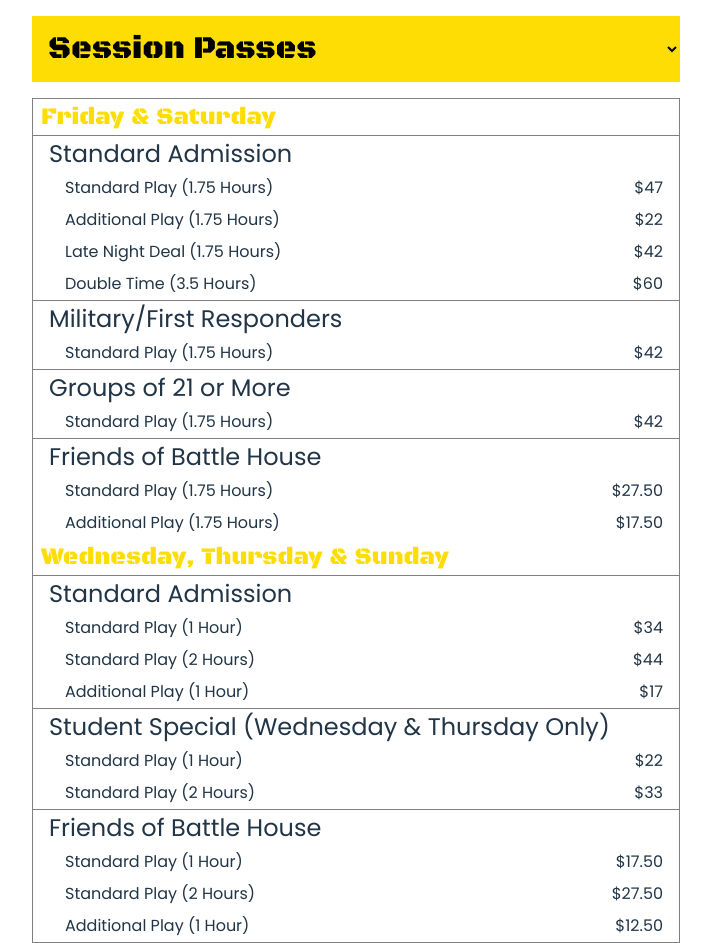
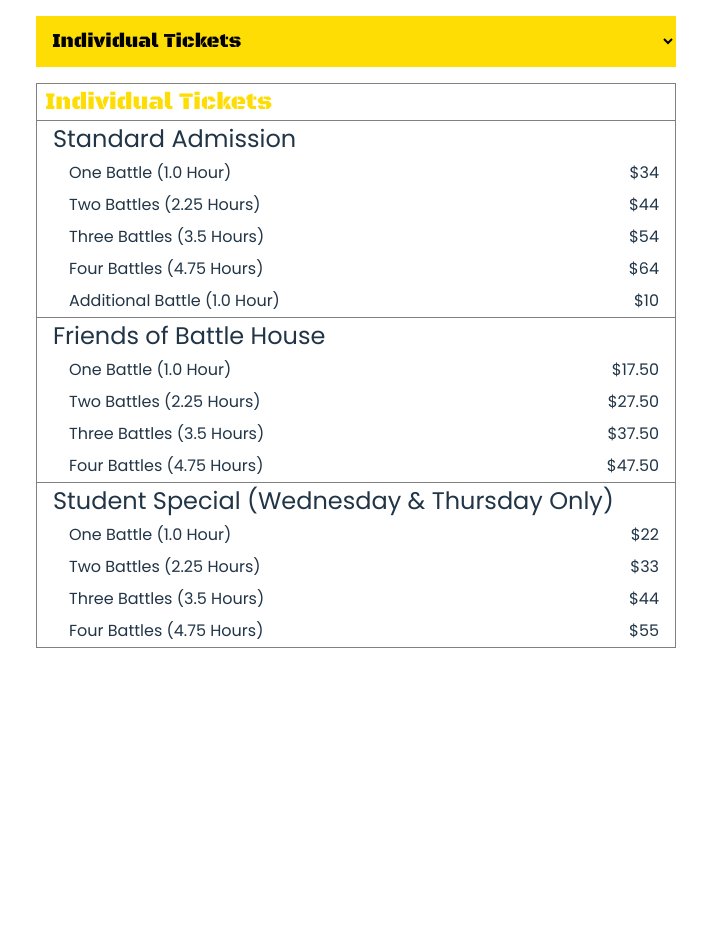
Before and after one commit to beans-squared/bh-companion-website, a React (Vite) app: page /pricing-reference in a window 1280 px wide. Shown: the whole page, without its empty margins (284-995 px from the left). After the commit the page ends 800 px from the top, so only its background shows below. Built offline with nearby package versions, Linux system fonts and the light colour scheme.

Commit message:
Update pricing

```diff
--- a/src/routes/PricingReference.css
+++ b/src/routes/PricingReference.css
@@ -8,7 +8,7 @@
 #page select {
 	margin: 1rem 0;
 	font-family: 'Black Ops One';
-	font-size: 2rem;
+	font-size: 1.25rem;
 	color: black;
 	background-color: var(--color-brand);
 }
--- a/src/routes/PricingReference.jsx
+++ b/src/routes/PricingReference.jsx
@@ -8,92 +8,66 @@
 		if (chartSelection === 'sessionPasses') {
 			return (
 				<section className="price-container">
-					<h1>Friday & Saturday</h1>
+					<h1>Individual Tickets</h1>
 					<h2>Standard Admission</h2>
 					<section className="prices">
 						<p>
-							<span>Standard Play (1.75 Hours)</span>
-							<span>$47</span>
+							<span>One Battle (1.0 Hour)</span>
+							<span>$34</span>
 						</p>
 						<p>
-							<span>Additional Play (1.75 Hours)</span>
-							<span>$22</span>
+							<span>Two Battles (2.25 Hours)</span>
+							<span>$44</span>
 						</p>
 						<p>
-							<span>Late Night Deal (1.75 Hours)</span>
-							<span>$42</span>
+							<span>Three Battles (3.5 Hours)</span>
+							<span>$54</span>
 						</p>
 						<p>
-							<span>Double Time (3.5 Hours)</span>
-							<span>$60</span>
+							<span>Four Battles (4.75 Hours)</span>
+							<span>$64</span>
 						</p>
-					</section>
-					<h2>Military/First Responders</h2>
-					<section className="prices">
 						<p>
-							<span>Standard Play (1.75 Hours)</span>
-							<span>$42</span>
-						</p>
-					</section>
-					<h2>Groups of 21 or More</h2>
-					<section className="prices">
-						<p>
-							<span>Standard Play (1.75 Hours)</span>
-							<span>$42</span>
+							<span>Additional Battle (1.0 Hour)</span>
+							<span>$10</span>
 						</p>
 					</section>
 					<h2>Friends of Battle House</h2>
 					<section className="prices">
 						<p>
-							<span>Standard Play (1.75 Hours)</span>
+							<span>One Battle (1.0 Hour)</span>
+							<span>$17.50</span>
+						</p>
+						<p>
+							<span>Two Battles (2.25 Hours)</span>
 							<span>$27.50</span>
 						</p>
 						<p>
-							<span>Additional Play (1.75 Hours)</span>
-							<span>$17.50</span>
-						</p>
-					</section>
-
-					<h1>Wednesday, Thursday & Sunday</h1>
-					<h2>Standard Admission</h2>
-					<section className="prices">
-						<p>
-							<span>Standard Play (1 Hour)</span>
-							<span>$34</span>
+							<span>Three Battles (3.5 Hours)</span>
+							<span>$37.50</span>
 						</p>
 						<p>
-							<span>Standard Play (2 Hours)</span>
-							<span>$44</span>
-						</p>
-						<p>
-							<span>Additional Play (1 Hour)</span>
-							<span>$17</span>
+							<span>Four Battles (4.75 Hours)</span>
+							<span>$47.50</span>
 						</p>
 					</section>
 					<h2>Student Special (Wednesday & Thursday Only)</h2>
 					<section className="prices">
 						<p>
-							<span>Standard Play (1 Hour)</span>
+							<span>One Battle (1.0 Hour)</span>
 							<span>$22</span>
 						</p>
 						<p>
-							<span>Standard Play (2 Hours)</span>
+							<span>Two Battles (2.25 Hours)</span>
 							<span>$33</span>
 						</p>
-					</section>
-					<h2>Friends of Battle House</h2>
-					<section className="prices">
 						<p>
-							<span>Standard Play (1 Hour)</span>
-							<span>$17.50</span>
+							<span>Three Battles (3.5 Hours)</span>
+							<span>$44</span>
 						</p>
 						<p>
-							<span>Standard Play (2 Hours)</span>
-							<span>$27.50</span>
-						</p>
-						<p>
-							<span>Additional Play (1 Hour)</span>
-							<span>$12.50</span>
+							<span>Four Battles (4.75 Hours)</span>
+							<span>$55</span>
 						</p>
 					</section>
 				</section>
@@ -102,36 +76,18 @@
 			return (
 				<section className="price-container">
 					<h1>Mid-Week Off Hours</h1>
-					<h2>1.75 Hours</h2>
+					<h2>1.0 Hour</h2>
 					<section className="prices">
 						<p>
 							<span>Battle Outside Open Hours</span>
 						</p>
 						<p>
 							<span>Minimum Deposit</span>
-							<span>$614</span>
+							<span>$458</span>
 						</p>
 						<p>
 							<span>Minimum Players</span>
 							<span>12</span>
-						</p>
-						<p>
-							<span>Additional Players</span>
-							<span>$47</span>
-						</p>
-					</section>
-					<h2>1.0 Hours</h2>
-					<section className="prices">
-						<p>
-							<span>Battle Outside Open Hours</span>
-						</p>
-						<p>
-							<span>Minimum Deposit</span>
-							<span>$540</span>
-						</p>
-						<p>
-							<span>Minimum Players</span>
-							<span>15</span>
 						</p>
 						<p>
 							<span>Additional Players</span>
@@ -145,7 +101,7 @@
 						</p>
 						<p>
 							<span>Minimum Deposit</span>
-							<span>$558</span>
+							<span>$578</span>
 						</p>
 						<p>
 							<span>Minimum Players</span>
@@ -157,21 +113,40 @@
 						</p>
 					</section>
 					<h1>Organized School & Youth Groups</h1>
-					<h2>Off Hours</h2>
+					<h2>1.0 Hour</h2>
 					<section className="prices">
 						<p>
 							<span>Battle Outside Open Hours</span>
 						</p>
 						<p>
-							<span>15-40 Players</span>
-							<span>$35</span>
+							<span>Minimum Deposit</span>
+							<span>$500</span>
 						</p>
 						<p>
-							<span>41+ Players</span>
-							<span>$32</span>
+							<span>Minimum Players</span>
+							<span>20</span>
 						</p>
 						<p>
-							<span>No Charge for Event Room</span>
+							<span>Additional Players</span>
+							<span>$25</span>
+						</p>
+					</section>
+					<h2>2.0 Hours</h2>
+					<section className="prices">
+						<p>
+							<span>Battle Outside Open Hours</span>
+						</p>
+						<p>
+							<span>Minimum Deposit</span>
+							<span>$700</span>
+						</p>
+						<p>
+							<span>Minimum Players</span>
+							<span>20</span>
+						</p>
+						<p>
+							<span>Additional Players</span>
+							<span>$35</span>
 						</p>
 					</section>
 					<h1>Wednesday & Thursday</h1>
@@ -182,7 +157,7 @@
 						</p>
 						<p>
 							<span>Minimum Deposit</span>
-							<span>$710</span>
+							<span>$730</span>
 						</p>
 						<p>
 							<span>Minimum Players</span>
@@ -200,7 +175,7 @@
 						</p>
 						<p>
 							<span>Minimum Deposit</span>
-							<span>$910</span>
+							<span>$930</span>
 						</p>
 						<p>
 							<span>Minimum Players</span>
@@ -211,64 +186,7 @@
 							<span>$44</span>
 						</p>
 					</section>
-					<h1>Friday</h1>
-					<section className="prices">
-						<p>
-							<span>Battle During Open Hours</span>
-						</p>
-						<p>
-							<span>Minimum Deposit</span>
-							<span>$1,225</span>
-						</p>
-						<p>
-							<span>Minimum Players</span>
-							<span>25</span>
-						</p>
-						<p>
-							<span>Additional Players</span>
-							<span>$47</span>
-						</p>
-					</section>
-					<h1>Saturday</h1>
-					<h2>Non-Peak Hours</h2>
-					<section className="prices">
-						<p>
-							<span>Battle During Open Hours</span>
-							<span>11am & 9pm</span>
-						</p>
-						<p>
-							<span>Minimum Deposit</span>
-							<span>$1,225</span>
-						</p>
-						<p>
-							<span>Minimum Players</span>
-							<span>25</span>
-						</p>
-						<p>
-							<span>Additional Players</span>
-							<span>$47</span>
-						</p>
-					</section>
-					<h2>Peak Hours</h2>
-					<section className="prices">
-						<p>
-							<span>Battle During Open Hours</span>
-							<span>1pm, 3pm, 5pm & 7pm</span>
-						</p>
-						<p>
-							<span>Minimum Deposit</span>
-							<span>$1,930</span>
-						</p>
-						<p>
-							<span>Minimum Players</span>
-							<span>40</span>
-						</p>
-						<p>
-							<span>Additional Players</span>
-							<span>$47</span>
-						</p>
-					</section>
-					<h1>Sunday</h1>
+					<h1>Friday, Saturday  & Sunday</h1>
 					<h2>1.0 Hour</h2>
 					<section className="prices">
 						<p>
@@ -276,7 +194,7 @@
 						</p>
 						<p>
 							<span>Minimum Deposit</span>
-							<span>$1,050</span>
+							<span>$1,070</span>
 						</p>
 						<p>
 							<span>Minimum Players</span>
@@ -287,14 +205,14 @@
 							<span>$34</span>
 						</p>
 					</section>
-					<h2>2.0 Hours</h2>
+					<h2>2.0 Hour</h2>
 					<section className="prices">
 						<p>
 							<span>Battle During Open Hours</span>
 						</p>
 						<p>
 							<span>Minimum Deposit</span>
-							<span>$1,350</span>
+							<span>$1,370</span>
 						</p>
 						<p>
 							<span>Minimum Players</span>
@@ -310,31 +228,11 @@
 		} else if (chartSelection === 'events') {
 			return (
 				<section className="price-container">
-					<h1>Fri & Sat</h1>
-					<h2>Recon 2</h2>
-					<section className="prices">
-						<p>
-							<span>1.75 Hours</span>
-							<span>$285</span>
-						</p>
-						<p>
-							<span>Included Tickets</span>
-							<span>5</span>
-						</p>
-						<p>
-							<span>Additional Players</span>
-							<span>$47</span>
-						</p>
-						<p>
-							<span>Event Space After Battle</span>
-							<span>45 minutes</span>
-						</p>
-					</section>
-					<h1>Wed, Thurs & Sun</h1>
+					<h1>Standard Pricing</h1>
 					<h2>Recon 1.1</h2>
 					<section className="prices">
 						<p>
-							<span>1 Hour</span>
+							<span>One Battle (1.0 Hour)</span>
 							<span>$200</span>
 						</p>
 						<p>
@@ -353,7 +251,7 @@
 					<h2>Recon 1.2</h2>
 					<section className="prices">
 						<p>
-							<span>2 Hours</span>
+							<span>Two Battles (2.25 Hours)</span>
 							<span>$250</span>
 						</p>
 						<p>
@@ -369,6 +267,46 @@
 							<span>30 minutes</span>
 						</p>
 					</section>
+
+					<h1>Military & First Responders</h1>
+					<h2>Recon 1.1</h2>
+					<section className="prices">
+						<p>
+							<span>One Battle (1.0 Hour)</span>
+							<span>$180</span>
+						</p>
+						<p>
+							<span>Included Tickets</span>
+							<span>5</span>
+						</p>
+						<p>
+							<span>Additional Players</span>
+							<span>$30</span>
+						</p>
+						<p>
+							<span>Event Space After Battle</span>
+							<span>30 minutes</span>
+						</p>
+					</section>
+					<h2>Recon 1.2</h2>
+					<section className="prices">
+						<p>
+							<span>Two Battles (2.25 Hour)</span>
+							<span>$230</span>
+						</p>
+						<p>
+							<span>Included Tickets</span>
+							<span>5</span>
+						</p>
+						<p>
+							<span>Additional Players</span>
+							<span>$40</span>
+						</p>
+						<p>
+							<span>Event Space After Battle</span>
+							<span>30 minutes</span>
+						</p>
+					</section>
 				</section>
 			);
 		}
@@ -377,9 +315,9 @@
 	return (
 		<div id="page" className="animate-1">
 			<select onChange={(event) => setChartSelection(event.target.value)}>
-				<option value="sessionPasses">Session Passes</option>
+				<option value="sessionPasses">Individual Tickets</option>
 				<option value="privateEvents">Private Events</option>
-				<option value="events">Birthday Parties/Corporate Events</option>
+				<option value="events">Birthdays & Corporate Events</option>
 			</select>
 			{currentPriceChart()}
 		</div>
```
